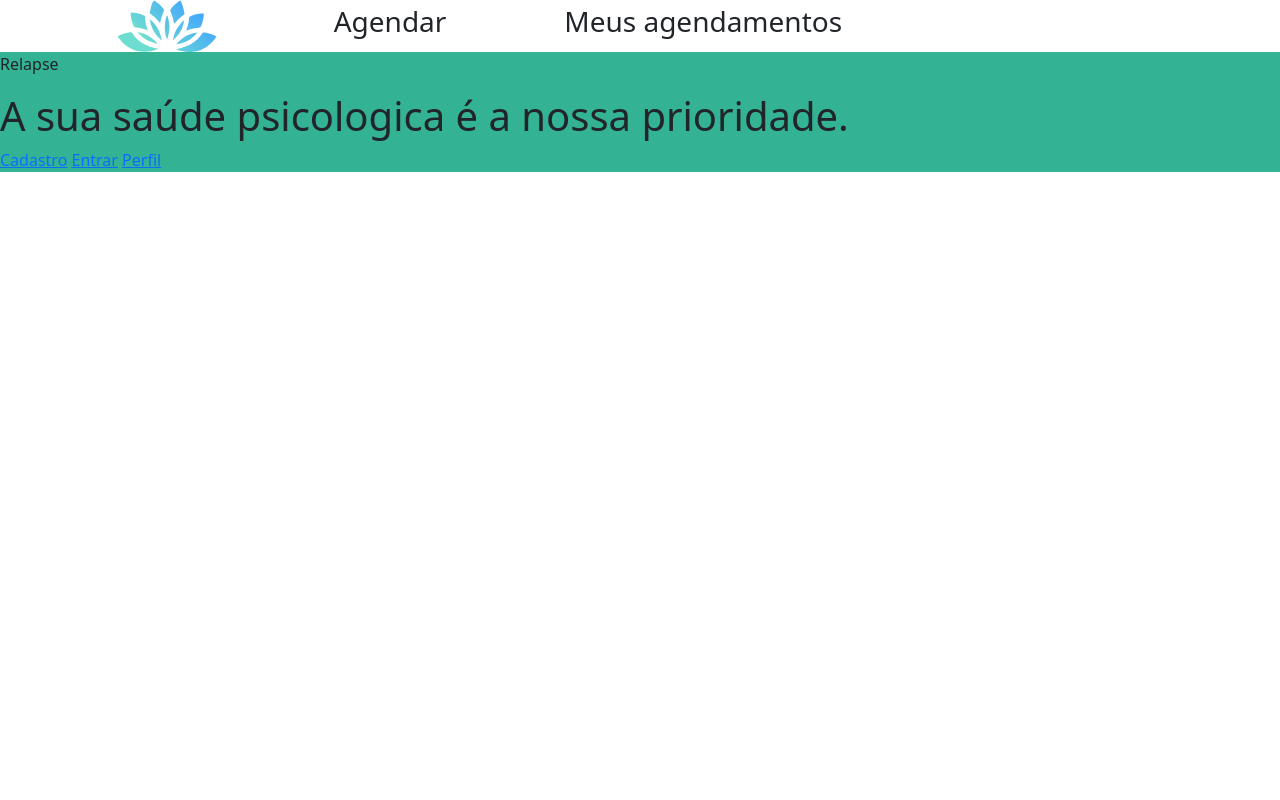
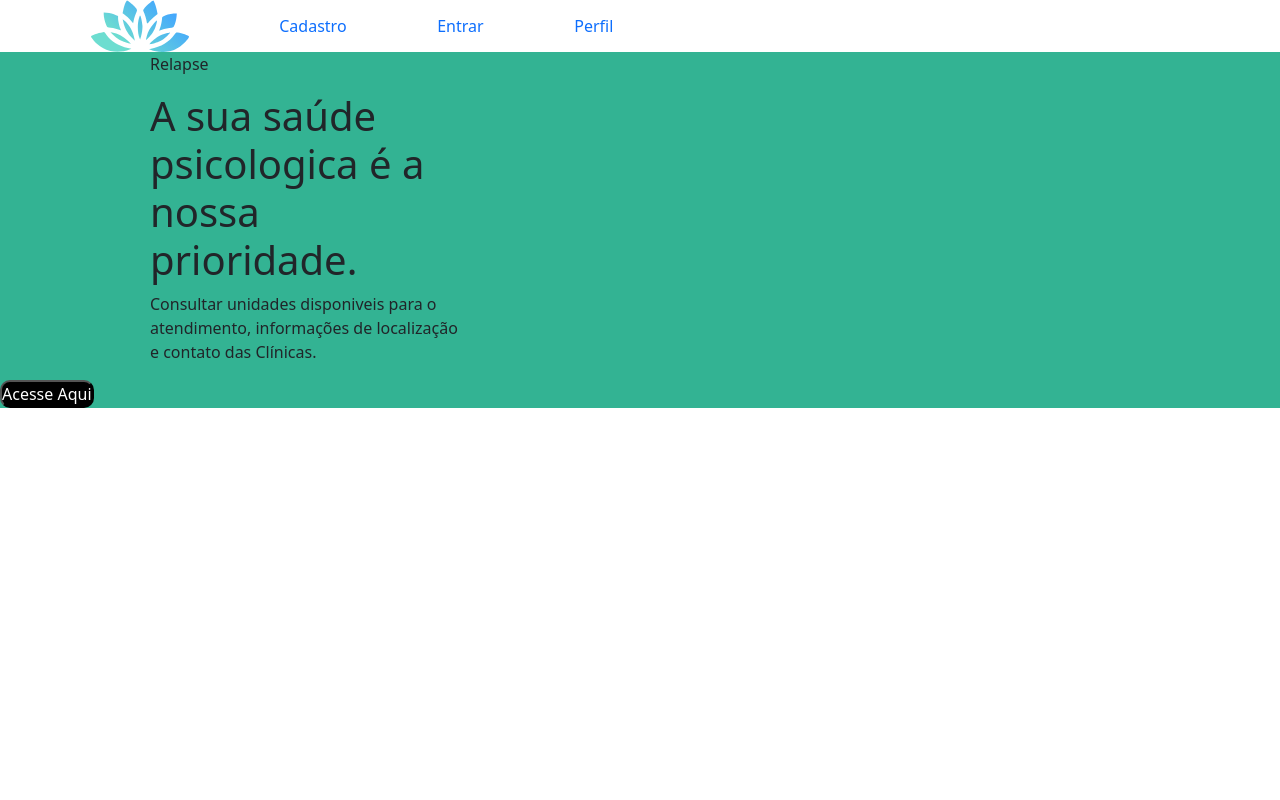
Before and after one commit to paulormaia/Relapse, a Flask app: page / in a window 1280 px wide. Run offline with Flask 3, Linux system fonts and the light colour scheme.

Commit message:
sistema de cadastro

```diff
--- a/static/style/home.css
+++ b/static/style/home.css
@@ -1,6 +1,27 @@
+html{
+    width: 100vw;
+    height: 100vh;
+  }
+*{
+    margin: 0;
+    padding: 0;
+    box-sizing: border-box;
+}
 .header{
-    max-width: 75%;
+    max-width: 55%;
+}
+.link{
+    text-decoration: none;
 }
 .section{
     background-color: #33b393;
 }
+p, h1{
+    margin-left: 150px;
+    max-width: 25%;
+}
+.button{
+    background-color: black;
+    color: white;
+    border-radius: 10px;
+}
--- a/templates/index.html
+++ b/templates/index.html
@@ -13,6 +13,7 @@
 <link rel="preconnect" href="https://fonts.googleapis.com">
 <link rel="preconnect" href="https://fonts.gstatic.com" crossorigin>
 <link href="https://fonts.googleapis.com/css2?family=Lato:wght@100;300;400;700;900&family=Poppins:wght@100;200;300;400;500;600;700;800;900&display=swap" rel="stylesheet">
+<link rel="icon" type="image/x-icon"href="{{url_for('static', filename='imgs/Vector.svg')}}">
 </head>
 <body>
   <header class='header'>
@@ -20,17 +21,18 @@
 
     <img src="{{url_for('static', filename = 'imgs/logomini.svg')}}" alt="">
 
-    <h3>Agendar</h3>
-    <h3>Meus agendamentos</h3>
+    <a class="link" href="{{url_for('usuarios.usuario_cadastro')}}">Cadastro</a>
+    <a class="link" href="{{url_for('usuarios.usuario_login')}}">Entrar</a>
+    <a class="link" href="{{url_for('perfil')}}">Perfil</a>
     </nav>
 
   </header>
   <section class="section">
     <p>Relapse</p>
     <h1>A sua saúde psicologica é a nossa prioridade.</h1>
-    <a href="{{url_for('usuarios.usuario_cadastro')}}">Cadastro</a>
-    <a href="{{url_for('usuarios.usuario_login')}}">Entrar</a>
-    <a href="{{url_for('perfil')}}">Perfil</a>
+    <p>Consultar unidades disponiveis para o atendimento, informações de localização e contato das Clínicas.</p>
+    <a href="https://relapse.zohobookings.com/#/relapse"><button class='button'>Acesse Aqui</button></a>
+
 
 
   </section>
```
Also changed, not shown: controllers/usuarios.py (line endings or trailing spaces), static/imgs/Vector.svg (added).
